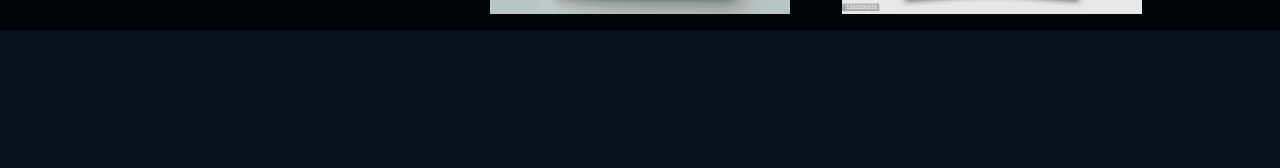
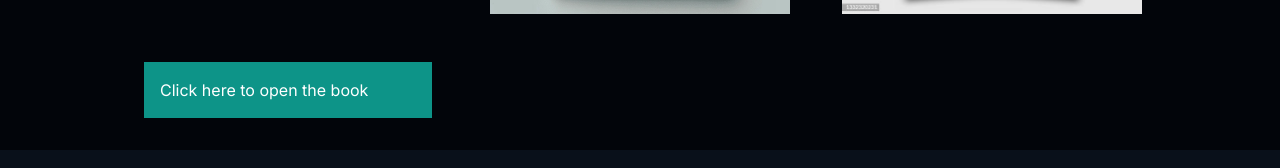
Before and after one commit to pinsoegustave/ngoga-commerce, a Next.js app: page / in a window 1280 px wide. Shown: the part 5425-5593 px from the top of the page. Built offline with nearby package versions, Linux system fonts and the light colour scheme; grey boxes are pictures that could not be loaded.

Commit message:
Added books preview

```diff
--- a/components/Books.tsx
+++ b/components/Books.tsx
@@ -1,4 +1,5 @@
 import Image from 'next/image'
+import Link from 'next/link'
 import React from 'react'
 
 const Books = () => {
@@ -8,6 +9,7 @@ const Books = () => {
             <span className='text-yellow-400'>OKS</span>
         </h1>
         <div className='w-[80%] pt-[2rem] mx-auto grid grid-cols-1 md:grid-cols-2 lg:grid-cols-3 gap-[2rem]'>
+            <Link href={'https://drive.google.com/file/d/1j4BGiud9TA0C_Pi9NYVoJTtXDnftbADX/preview'} target='_blank'>
                 <div data-aos="fade-up">
                     <div className='transform cursor-pointer hover:-translate-y-6 transition-all druration-200 relative w-[100%] h-[200px] md:h-[300px]'>
                         <Image
@@ -18,6 +20,7 @@ const Books = () => {
                         />
                     </div>
                 </div>
+            </Link>
             <div data-aos="fade-up" data-aos-delay="300">
                 <div className='transform cursor-pointer hover:-translate-y-6 transition-all druration-200 relative w-[100%] h-[200px] md:h-[300px]'>
                     <Image
@@ -66,8 +69,11 @@ const Books = () => {
                         layout='fill'
                         className='object-contain'
                     />
+
                 </div>
             </div>
+            <Link href="https://drive.google.com/file/d/1j4BGiud9TA0C_Pi9NYVoJTtXDnftbADX/preview" className='text-white bg-teal-600 m-4 p-4' target='_blank'> Click here to open the book
+            </Link>
         </div>
     </div>
   )
```
Lines whose indentation alone changed are shown as unchanged.
